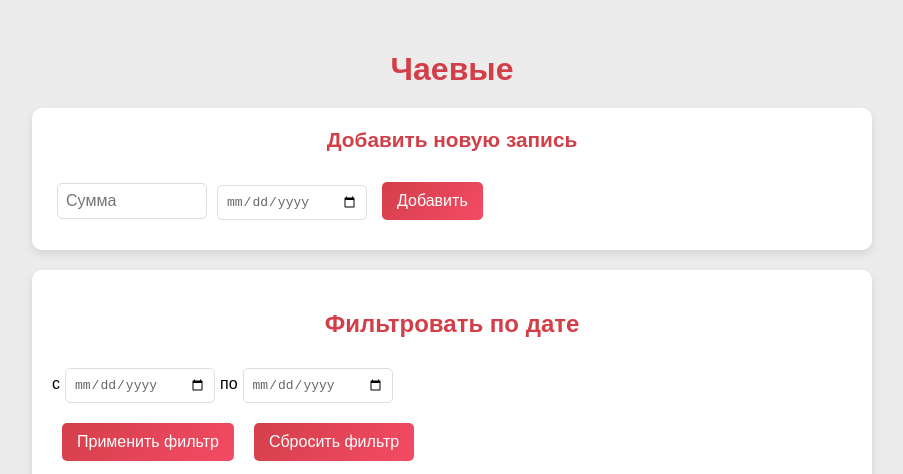
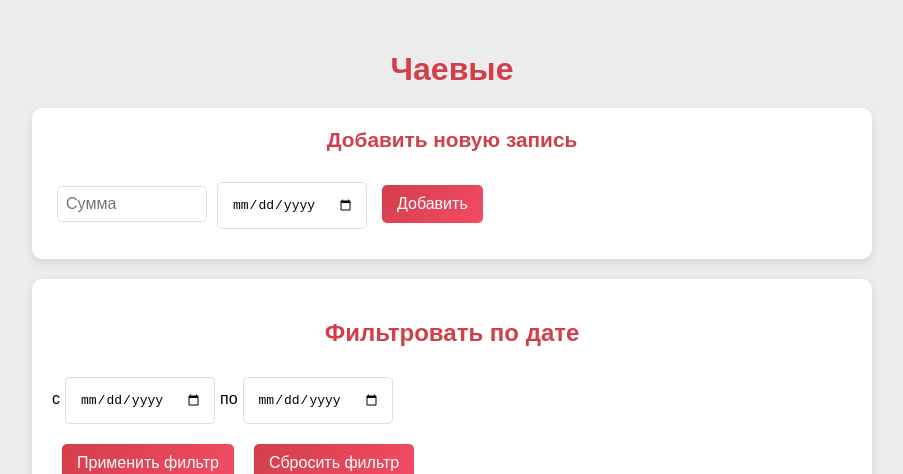
Before and after one commit to dzadoroz1/chaevie, a React (Create React App) app: page / in a window 1280 px wide. Shown: the top 474 px of the page, without its empty margins (188-1091 px from the left). Built offline with nearby package versions, Linux system fonts and the light colour scheme; no server answers; the database is empty.

Commit message:
code update 8

```diff
--- a/src/App.css
+++ b/src/App.css
@@ -57,35 +57,29 @@ input[type="number"], input[type="date"] {
 input[type="date"] {
   -webkit-appearance: none;
   appearance: none;
+  min-height: 38px;
+  position: relative;
 }
 
-input[type="date"]::-webkit-datetime-edit {
+/* Force display of date placeholder */
+input[type="date"]:before {
+  content: attr(placeholder);
+  position: absolute;
   color: #666;
+  width: calc(100% - 20px);
+  line-height: 24px;
+  padding: 6px;
 }
 
-input[type="date"]::-webkit-inner-spin-button,
-input[type="date"]::-webkit-calendar-picker-indicator {
-  opacity: 1;
+input[type="date"]:focus:before,
+input[type="date"]:valid:before {
+  display: none;
 }
 
-input[type="date"]::-webkit-datetime-edit-fields-wrapper {
-  background-color: transparent;
-}
-
-input[type="date"]::-webkit-datetime-edit-text,
-input[type="date"]::-webkit-datetime-edit-month-field,
-input[type="date"]::-webkit-datetime-edit-day-field,
-input[type="date"]::-webkit-datetime-edit-year-field {
-  color: #666;
-}
-
-input[type="date"]:invalid::-webkit-datetime-edit {
-  color: #666;
-}
-
-input[type="date"]::placeholder {
-  color: #aaa;
-}
+/* Hide default placeholder on iOS */
+input[type="date"]::-webkit-datetime-edit-fields-wrapper { opacity: 1; }
+input[type="date"]::-webkit-datetime-edit { padding: 6px; }
+input[type="date"]::-webkit-calendar-picker-indicator { margin-right: 4px; }
 
 /* Кнопки */
 button {
--- a/src/App.js
+++ b/src/App.js
@@ -154,6 +154,7 @@ const App = () => {
           <span className="filter-text">с</span>
           <input
             type="date"
+            placeholder="С"
             value={startDate}
             onChange={(e) => setStartDate(e.target.value)}
             className="date-input"
@@ -161,6 +162,7 @@ const App = () => {
             <span className="filter-text">по</span>
           <input
             type="date"
+            placeholder="По"
             value={endDate}
             onChange={(e) => setEndDate(e.target.value)}
             className="date-input"
```
